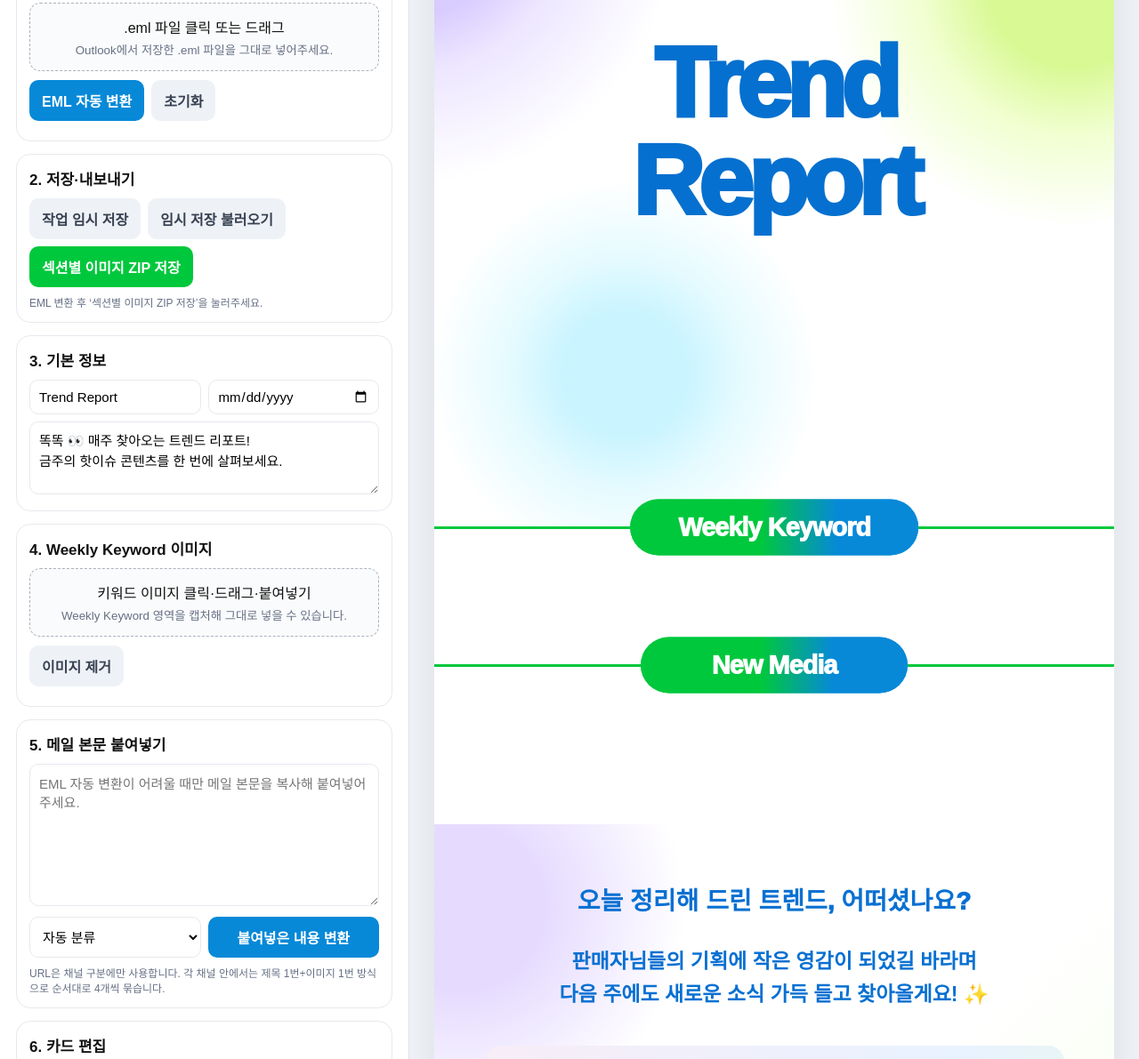
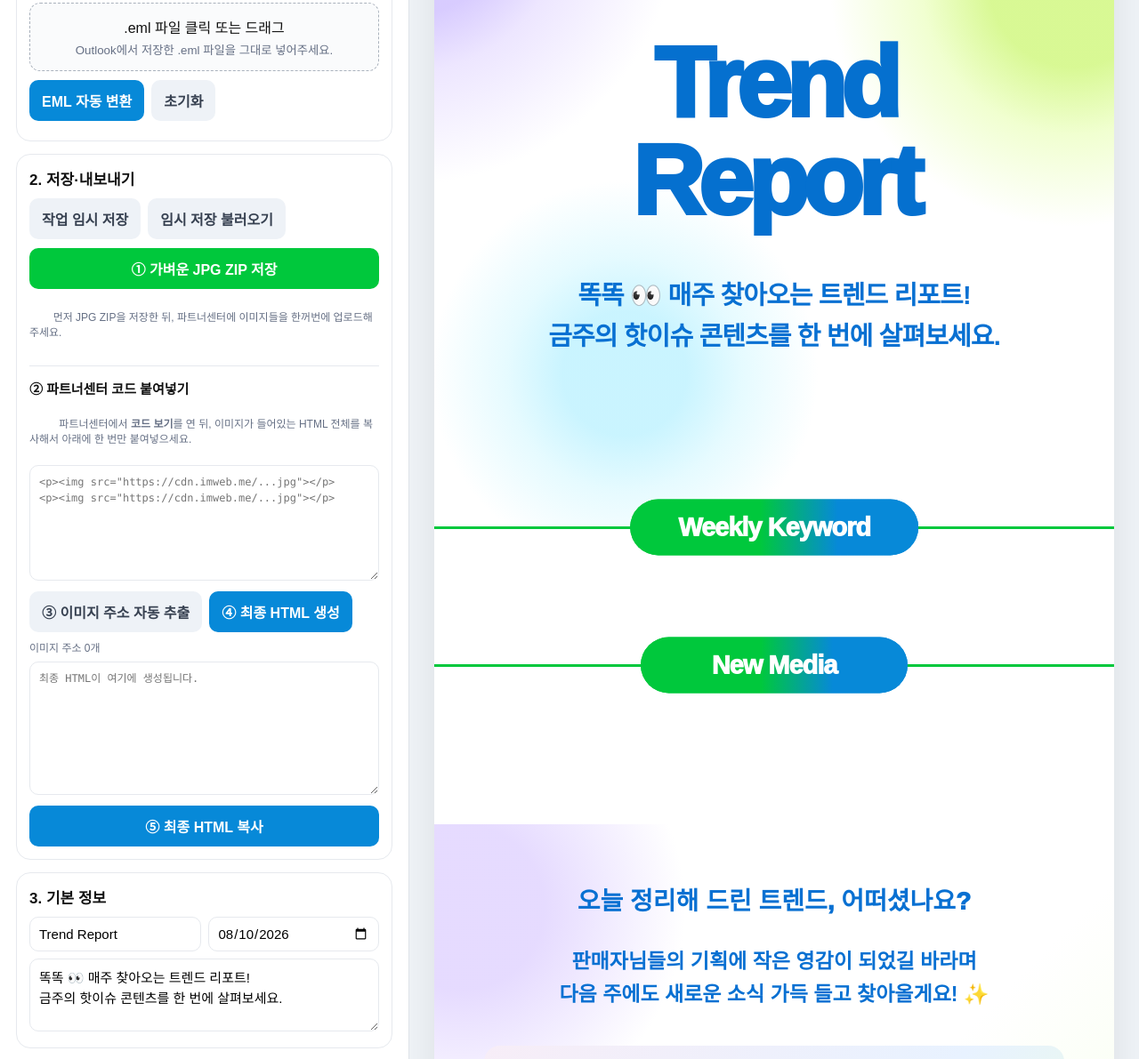
Before and after one commit to herrychristmas/partnercenter-tools, a plain HTML site: page tools/trend-report.html in a window 1280 px wide. Shown: the part 155-1346 px from the top of the page at 89% size. Drawn offline with nearby package versions, Linux system fonts and the light colour scheme; a script that the page names is missing.

Commit message:
Update trend-report.html

```diff
--- a/tools/trend-report.html
+++ b/tools/trend-report.html
@@ -3,7 +3,7 @@
 <head>
 <meta charset="utf-8" />
 <meta name="viewport" content="width=device-width,initial-scale=1" />
-<title>Trend Report Generator v25 · PartnerCenter</title>
+<title>Trend Report Generator v26 · PartnerCenter</title>
 <style>
   :root{
     --green:#00c83c;
@@ -158,7 +158,7 @@
 <body>
 <div class="app">
   <aside class="panel">
-    <h1>Trend Report Generator <small style="font-size:11px;color:#2890ff">PartnerCenter V25</small></h1>
+    <h1>Trend Report Generator <small style="font-size:11px;color:#2890ff">PartnerCenter V26</small></h1>
     <div class="sub">EML을 넣으면 제목·이미지를 자동 추출하고, 완성된 트렌드 리포트를 Weekly Keyword와 채널별 이미지로 나눠 ZIP으로 저장합니다.</div>
 
     <div class="section">
@@ -177,12 +177,52 @@
 
     <div class="section">
       <h2>2. 저장·내보내기</h2>
+
       <div class="btns">
         <button id="saveLocal" class="ghost">작업 임시 저장</button>
         <button id="loadLocal" class="ghost">임시 저장 불러오기</button>
-        <button id="exportPng" class="green">섹션별 이미지 ZIP 저장</button>
       </div>
-      <div id="htmlStatus" class="status">EML 변환 후 ‘섹션별 이미지 ZIP 저장’을 눌러주세요.</div>
+
+      <div style="margin-top:10px">
+        <button id="exportPng" class="green" style="width:100%">① 가벼운 JPG ZIP 저장</button>
+      </div>
+      <div id="htmlStatus" class="status">
+        먼저 JPG ZIP을 저장한 뒤, 파트너센터에 이미지들을 한꺼번에 업로드해 주세요.
+      </div>
+
+      <div style="margin-top:16px;padding-top:14px;border-top:1px solid var(--line)">
+        <div style="font-size:15px;font-weight:1000;margin-bottom:6px">
+          ② 파트너센터 코드 붙여넣기
+        </div>
+        <div class="status" style="margin:0 0 8px">
+          파트너센터에서 <b>코드 보기</b>를 연 뒤, 이미지가 들어있는 HTML 전체를 복사해서 아래에 한 번만 붙여넣으세요.
+        </div>
+
+        <textarea
+          id="partnerSource"
+          style="min-height:130px"
+          placeholder='<p><img src="https://cdn.imweb.me/...jpg"></p>
+<p><img src="https://cdn.imweb.me/...jpg"></p>'
+        ></textarea>
+
+        <div class="btns" style="margin-top:8px">
+          <button id="extractPartnerImages" class="ghost">③ 이미지 주소 자동 추출</button>
+          <button id="makePartnerHtml" class="primary">④ 최종 HTML 생성</button>
+        </div>
+
+        <div id="partnerStatus" class="status">이미지 주소 0개</div>
+
+        <textarea
+          id="partnerHtmlResult"
+          readonly
+          style="min-height:150px;margin-top:8px"
+          placeholder="최종 HTML이 여기에 생성됩니다."
+        ></textarea>
+
+        <div style="margin-top:8px">
+          <button id="copyPartnerHtml" class="primary" style="width:100%">⑤ 최종 HTML 복사</button>
+        </div>
+      </div>
     </div>
 
     <div class="section">
```
